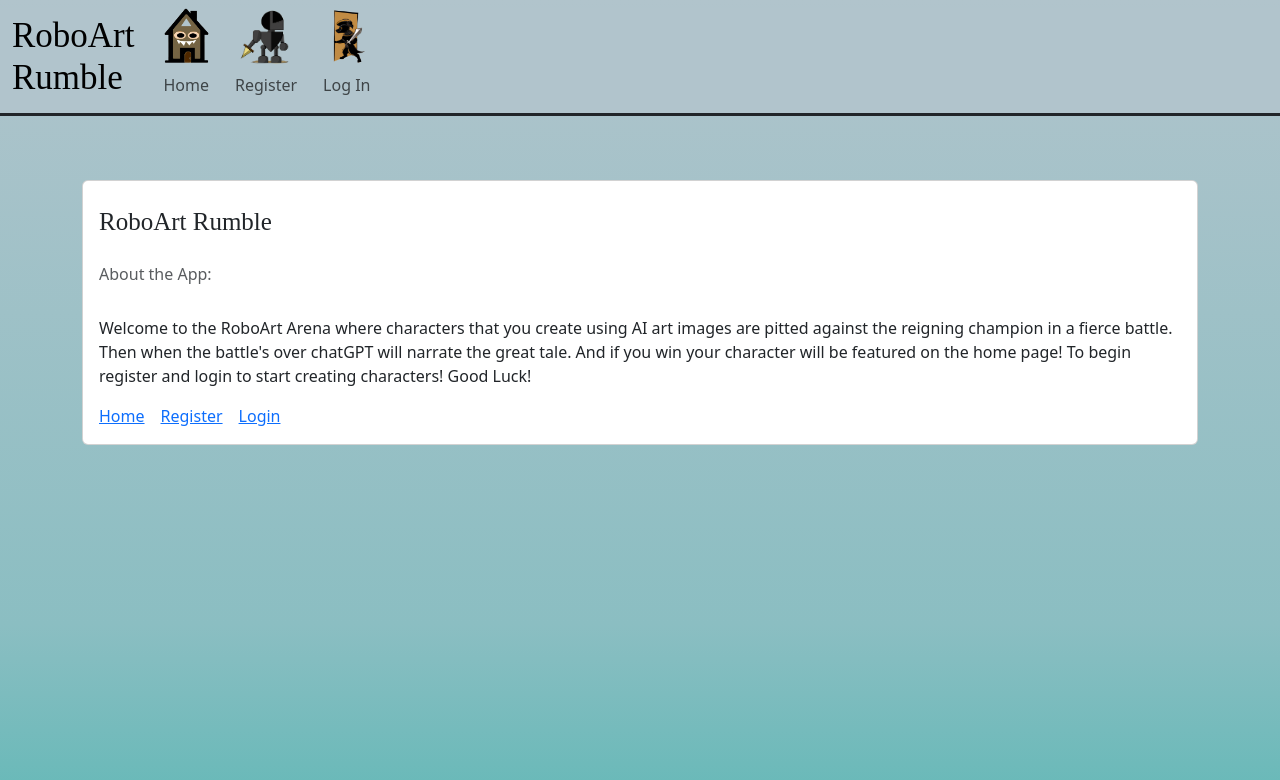
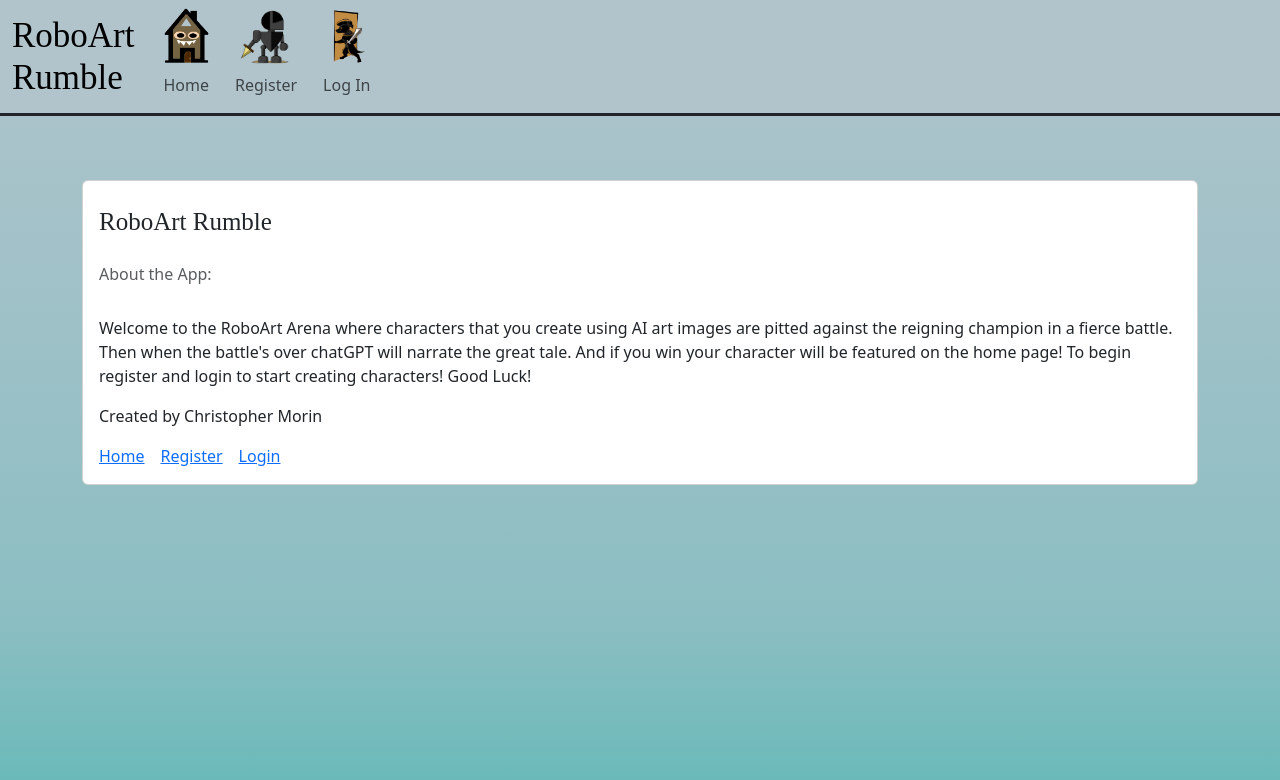
Before and after one commit to cmorinster/React_AI, a React (Create React App) app: page /about in a window 1280 px wide. Shown: the top 780 px of the page. Built offline with nearby package versions, Linux system fonts and the light colour scheme; a web font is replaced by a local one.

Commit message:
added created by

```diff
--- a/src/views/About.jsx
+++ b/src/views/About.jsx
@@ -10,6 +10,7 @@ export default function About() {
     <h6 className="card-subtitle mb-2 text-muted">About the App:</h6>
     <br></br>
     <p className="card-text">Welcome to the RoboArt Arena where characters that you create using AI art images are pitted against the reigning champion in a fierce battle. Then when the battle's over chatGPT will narrate the great tale.  And if you win your character will be featured on the home page!  To begin register and login to start creating characters!  Good Luck!</p>
+    <p className="card-text">Created by Christopher Morin</p>
         <Link className='card-link' to={`/`}>Home</Link>
         <Link className='card-link' to={`/register`}>Register</Link>
         <Link className='card-link' to={`/login`}>Login</Link>
```
